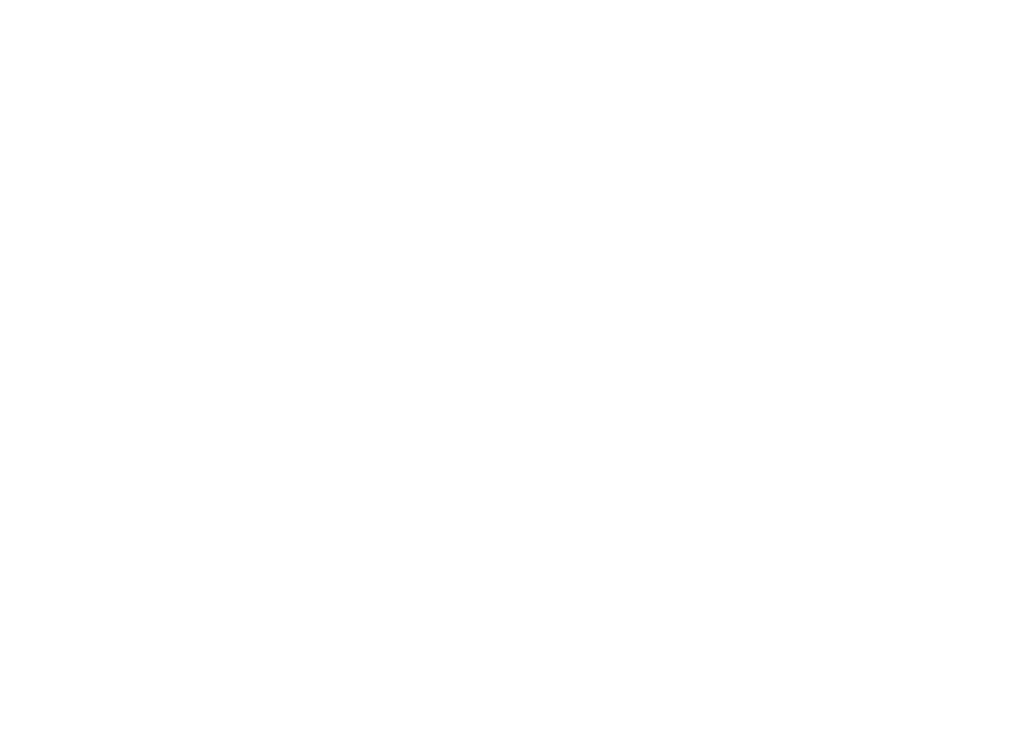
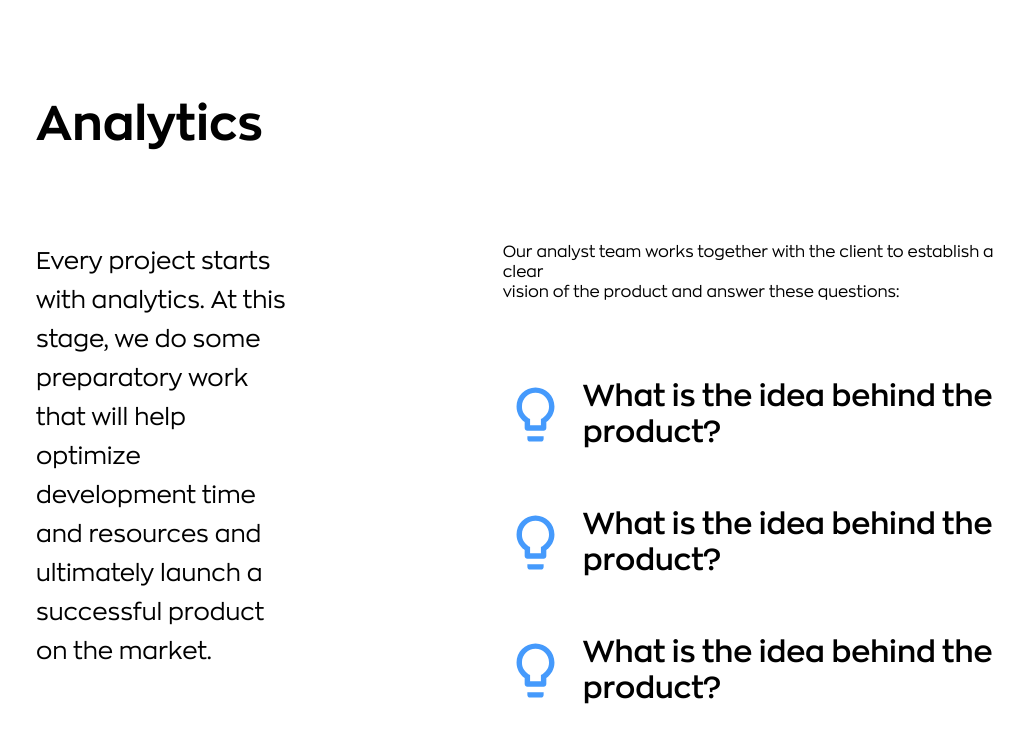
Before and after one commit to ARBAB1/Ronasit, a Next.js app: page /how-we-work in a window 1280 px wide. Shown: the part 1992-2734 px from the top of the page, without its empty margins (136-1160 px from the left). Before the commit the page ends 1924 px from the top, so only its background shows below. Built offline with nearby package versions, Linux system fonts and the light colour scheme.

Commit message:
Home-Scroller

```diff
--- a/src/components/header/index.jsx
+++ b/src/components/header/index.jsx
@@ -13,12 +13,12 @@
             <div className={`${style.HeaderBackground} px-8 py-6 flex items-center justify-between`}>
                 <p className="font-ZonaSemiFont text-2xl font-thin">Ronas.</p>
                 <div className="flex items-center justify-content">
-                    <a className="font-ZonaSemiFont text-1xl font-thin px-8 hover:text-blue-300 transition " href="/Services">Services</a>
-                    <a className="font-ZonaSemiFont text-1xl font-thin px-8 hover:text-blue-300 transition  " href="/designProjects">Design Projects</a>
-                    <a className="font-ZonaSemiFont text-1xl font-thin px-8 hover:text-blue-300 transition " href="/cases">Cases</a>
-                    <a className="font-ZonaSemiFont text-1xl font-thin px-8 hover:text-blue-300 transition " href="/about">About</a>
-                    <a className="font-ZonaSemiFont text-1xl font-thin px-8 hover:text-blue-300 transition " href="/how-we-work">How we work</a>
-                    <a className="font-ZonaSemiFont text-1xl font-thin px-8 hover:text-blue-300 transition " href="/blog">Blog</a>
+                    <a className="font-ZonaSemiFont text-1xl font-thin px-8 hover:text-blue-300 transition" href="/services">Services</a>
+                    <a className="font-ZonaSemiFont text-1xl font-thin px-8 hover:text-blue-300 transition" href="/designProjects">Design Projects</a>
+                    <a className="font-ZonaSemiFont text-1xl font-thin px-8 hover:text-blue-300 transition" href="/cases">Cases</a>
+                    <a className="font-ZonaSemiFont text-1xl font-thin px-8 hover:text-blue-300 transition" href="/about">About</a>
+                    <a className="font-ZonaSemiFont text-1xl font-thin px-8 hover:text-blue-300 transition" href="/how-we-work">How we work</a>
+                    <a className="font-ZonaSemiFont text-1xl font-thin px-8 hover:text-blue-300 transition" href="/blog">Blog</a>
                     <div onClick={()=>setTheme(resolvedTheme === 'dark'?'light':'dark')} className={`${style.ThemeToggle} mr-8 justify-${resolvedTheme === 'dark'?'end':'start'}`}>
                         <span className={style.toggleBtn}></span>
                     </div>
--- a/src/pages/how-we-work/index.jsx
+++ b/src/pages/how-we-work/index.jsx
@@ -1,5 +1,6 @@
 import React from "react";
 import Header from "@/components/header";
+import { MdLightbulbOutline } from "react-icons/md";
 
 
 
@@ -28,9 +29,6 @@
                 </div>
             </div>
 
-
-
-
             <div className="container mx-auto lg:px-28 sm:px-4">
                 <div className="grid md:grid-cols-6 pt-12">
                     <div className="px-12 pb-12 pt-6 m-2 lg:col-span-6 sm:col-span-4 animate__animated animate__fadeInUp">
@@ -38,9 +36,6 @@
                     </div>
                 </div>
             </div>
-
-
-
 
             <div className="container pt-28 mx-auto lg:px-28 sm:px-4">
                 <div className="grid md:grid-cols-6 pt-12">
@@ -56,6 +51,91 @@
                 </div>
             </div>
 
+            <div className="container pt-28 mx-auto lg:px-28 sm:px-4">
+                <div className="grid md:grid-cols-12 pt-12">
+                    <div className="px-8 pt-6 m-2 lg:col-span-12 sm:col-span-12">
+                        <h2 className="text-5xl font-ZonaBoldFont leading-tight	mb-12 color-white">
+                            Analytics
+                        </h2>
+                    </div>
+                    <div className="px-8 pt-6 m-2 lg:col-span-4 sm:col-span-12 animate__animated animate__fadeInUp">
+                        <h6 className="text-2xl leading-relaxed	font-ZonaNormalFont">
+                            Every project starts with analytics. At this stage, we do some preparatory work that will help optimize development time and resources and ultimately launch a successful product on the market.
+                        </h6>
+                    </div>
+
+                    <div className="pl-40 pb-12 pt-6 m-2 lg:col-span-8 sm:col-span-12 animate__animated animate__fadeInUp">
+                        <h6 className="leading-relaxed text-base font-ZonaNormalFont leading-tight mb-12 color-white">
+                            Our analyst team works together with the client to establish a clear <br /> vision of the product and answer these questions:
+                        </h6>
+                        <div className="flex items-center text-left py-6">
+                            <div className="h-20 w-20 flex items-center justify-start">
+                                <MdLightbulbOutline size={65} color="#459afc" />
+                            </div>
+                            <h4 className="text-3xl font-ZonaSemiFont">What is the idea behind the <br /> product?</h4>
+                        </div>
+                        <div className="flex items-center text-left py-6">
+                            <div className="h-20 w-20 flex items-center justify-start">
+                                <MdLightbulbOutline size={65} color="#459afc" />
+                            </div>
+                            <h4 className="text-3xl font-ZonaSemiFont">What is the idea behind the <br /> product?</h4>
+                        </div>
+                        <div className="flex items-center text-left py-6">
+                            <div className="h-20 w-20 flex items-center justify-start">
+                                <MdLightbulbOutline size={65} color="#459afc" />
+                            </div>
+                            <h4 className="text-3xl font-ZonaSemiFont">What is the idea behind the <br /> product?</h4>
+                        </div>
+                    </div>
+                </div>
+            </div>
+
+            <div className="container mx-auto lg:px-28 sm:px-4">
+                <div className="grid md:grid-cols-12 pt-12">
+                    <div className="pl-8 pt-6 m-2 lg:col-span-4 sm:col-span-12 animate__animated animate__fadeInUp">
+                        <h3 style={{fontSize:'45px'}} className="font-ZonaSemiFont leading-snug	">
+                            Here are some steps that we take to get the answers:
+                        </h3>
+                    </div>
+
+                    <div className="pl-40 pb-12 pt-6 m-2 lg:col-span-8 sm:col-span-12 animate__animated animate__fadeInUp">
+                        <div className="py-6">
+                            <div className="pb-6">
+                                <h1 className="text-5xl font-ZonaBoldFont text-theme-blue">1</h1>
+                            </div>
+                            <h4 className="text-3xl font-ZonaSemiFont">What is the idea behind the <br /> product?</h4>
+                        </div>
+                        <div className="py-6">
+                            <div className="pb-6">
+                                <h1 className="text-5xl font-ZonaBoldFont text-theme-blue">2</h1>
+                            </div>
+                            <h4 className="text-3xl font-ZonaSemiFont">What is the idea behind the <br /> product?</h4>
+                        </div>
+                        <div className="py-6">
+                            <div className="pb-6">
+                                <h1 className="text-5xl font-ZonaBoldFont text-theme-blue">3</h1>
+                            </div>
+                            <h4 className="text-3xl font-ZonaSemiFont">What is the idea behind the <br /> product?</h4>
+                        </div>
+                        <div className="py-6">
+                            <div className="pb-6">
+                                <h1 className="text-5xl font-ZonaBoldFont text-theme-blue">4</h1>
+                            </div>
+                            <h4 className="text-3xl font-ZonaSemiFont">What is the idea behind the <br /> product?</h4>
+                        </div>
+                    </div>
+                </div>
+            </div>
+
+
+
+            <div className="container pt-28 mx-auto lg:px-28 sm:px-4">
+                <div className="grid md:grid-cols-12">
+                    <div className="pl-8 m-2 lg:col-span-12 sm:col-span-12 animate__animated animate__fadeInUp">
+                        <h3 className="text-4xl leading-normal font-ZonaBoldFont">As a result, the client gets:</h3>
+                    </div>
+                </div>
+            </div>
         </>
     )
 }
--- a/tailwind.config.js
+++ b/tailwind.config.js
@@ -1,5 +1,5 @@
 module.exports = {
-  darkMode:"class",
+  darkMode: "class",
   content: [
     "./app/**/*.{js,ts,jsx,tsx,mdx}",
     "./pages/**/*.{js,ts,jsx,tsx,mdx}",
@@ -7,17 +7,28 @@
     "./src/**/*.{js,ts,jsx,tsx,mdx}",
   ],
   theme: {
+    container: {
+      center: true,
+      padding: '2rem',
+      screens: {
+        sm: '600px',
+        md: '728px',
+        lg: '984px',
+        xl: '1240px',
+        '2xl': '1440px',
+      },
+    },
     extend: {
-      fontFamily:{
-        ZonaThinFont:['ZonaThin',"sans-serif"],
-        ZonaNormalFont:['ZonaNormal',"sans-serif"],
-        ZonaSemiFont:['ZonaSemi',"sans-serif"],
-        ZonaBoldFont:['ZonaBold',"sans-serif"],
+      fontFamily: {
+        ZonaThinFont: ['ZonaThin', "sans-serif"],
+        ZonaNormalFont: ['ZonaNormal', "sans-serif"],
+        ZonaSemiFont: ['ZonaSemi', "sans-serif"],
+        ZonaBoldFont: ['ZonaBold', "sans-serif"],
       },
       colors: {
         'theme-blue': '#26a0f8',
-        'theme-gray':'hsla(0,0%,100%,.5)',
-        'theme-black':'#242424',
+        'theme-gray': 'hsla(0,0%,100%,.5)',
+        'theme-black': '#242424',
       },
       backgroundImage: {
         'hero-pattern': "url('https://ronasit.com/img/cases/page/dark/lainappi.webp')",
```
Also changed, not shown: src/pages/index.jsx (+0 -9 lines), src/styles/globals.css (line endings or trailing spaces).
